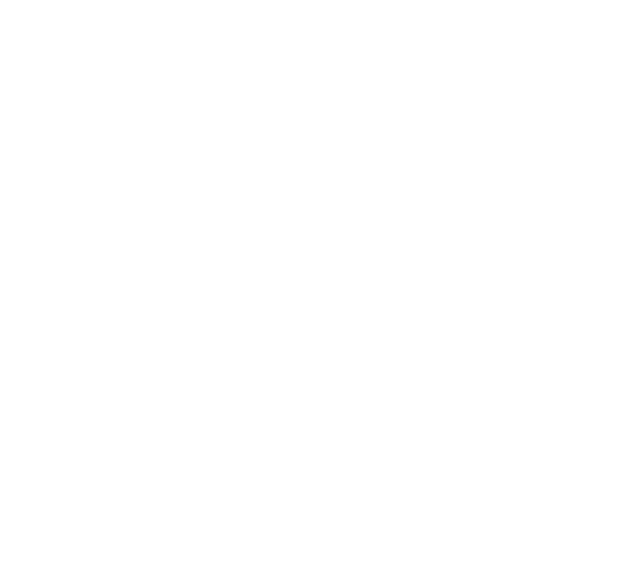
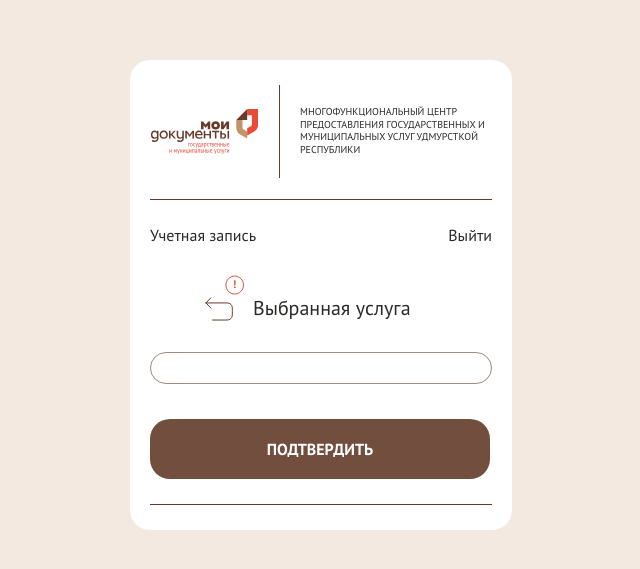
Before and after one commit to CoRa1203/mfcApp, a React (Create React App) app: page / in a window 1280 px wide. Shown: the part 105-674 px from the top of the page, without its empty margins (319-959 px from the left). Built offline with nearby package versions, Linux system fonts and the light colour scheme.

Commit message:
serviceSubmit

```diff
--- a/src/App.js
+++ b/src/App.js
@@ -1,5 +1,7 @@
 
 import "./generalStyles.scss";
+
+import ServiceSubmit from "./pages/serviceSubmit/ServiceSubmit";
 
 
 
@@ -9,7 +11,7 @@
 function App() {
   return (
     <>
-
+<ServiceSubmit/>
     </>
   );
 }
--- a/src/pages/personalDataInput/PersonalDataInput.js
+++ b/src/pages/personalDataInput/PersonalDataInput.js
@@ -1,7 +1,7 @@
 import HeaderMini from "../../components/header/HeaderMini";
 import Button from '../../components/buttons/Button';
 import "./../../generalStyles.scss";
-import Input from "../../components/input/input";
+import Input from "../../components/inputs/input/input";
 import "../personalDataInput/PersonalDataInput.scss";
 import AccountEntry from "../../components/accountEntry/AccountEntry";
 import Back from './../../imgMFC/Back.svg'
--- /dev/null
+++ b/src/pages/serviceSubmit/ServiceSubmit.js
@@ -0,0 +1,36 @@
+import HeaderMini from "../../components/header/HeaderMini";
+import Button from '../../components/buttons/Button';
+import '../serviceSubmit/ServiceSubmit.scss'
+import AccountEntry from "../../components/accountEntry/AccountEntry";
+import Back from './../../imgMFC/Back.svg'
+import Info from './../../imgMFC/Info.svg'
+
+const ServiceSubmit = function() {
+  return (
+    <div className="section">
+    {/* className="section" применен flex для выравниван я по центру */}
+      <div className="wrapperFirst">
+        <div className="container">
+        {/* wrapper - ограничивающий контейнер 382px */}
+        <HeaderMini/>
+        <AccountEntry/>
+        <button className="img-info"> <img src={Info} alt="info" /> </button>
+        <div className="chosenService">
+            <div className="img-back"> <img src={Back} alt="back" /> </div>
+            <div className="chosenServiceText text">
+                Выбранная услуга
+            </div>
+        </div>
+        <div className="chosenServiceTextarea">
+
+        </div>
+        <div className = "btn-personalDataInput">
+        <Button>ПОДТВЕРДИТЬ</Button>
+        </div>
+        </div>
+        </div>
+      </div>
+  );
+}
+
+export default ServiceSubmit;
--- /dev/null
+++ b/src/pages/serviceSubmit/ServiceSubmit.scss
@@ -0,0 +1,29 @@
+.chosenService{
+    display: flex;
+    align-items: center;
+
+}
+
+.chosenServiceText{
+        font-size: 20px;
+        line-height: 25.88px;
+        text-align: center;
+        color: var(--blackContent);
+        padding-left: 20px;
+}
+
+.img-info {
+    padding-left: 75px;
+    padding-top: 30px;
+}
+
+.img-back {
+    padding-left: 55px;
+}
+
+.chosenServiceTextarea{
+    border: 1px solid var(--brownOpacity60);
+    padding: 15px 17.5px;
+    border-radius: 20px;
+    margin-top: 30px;
+}
```
